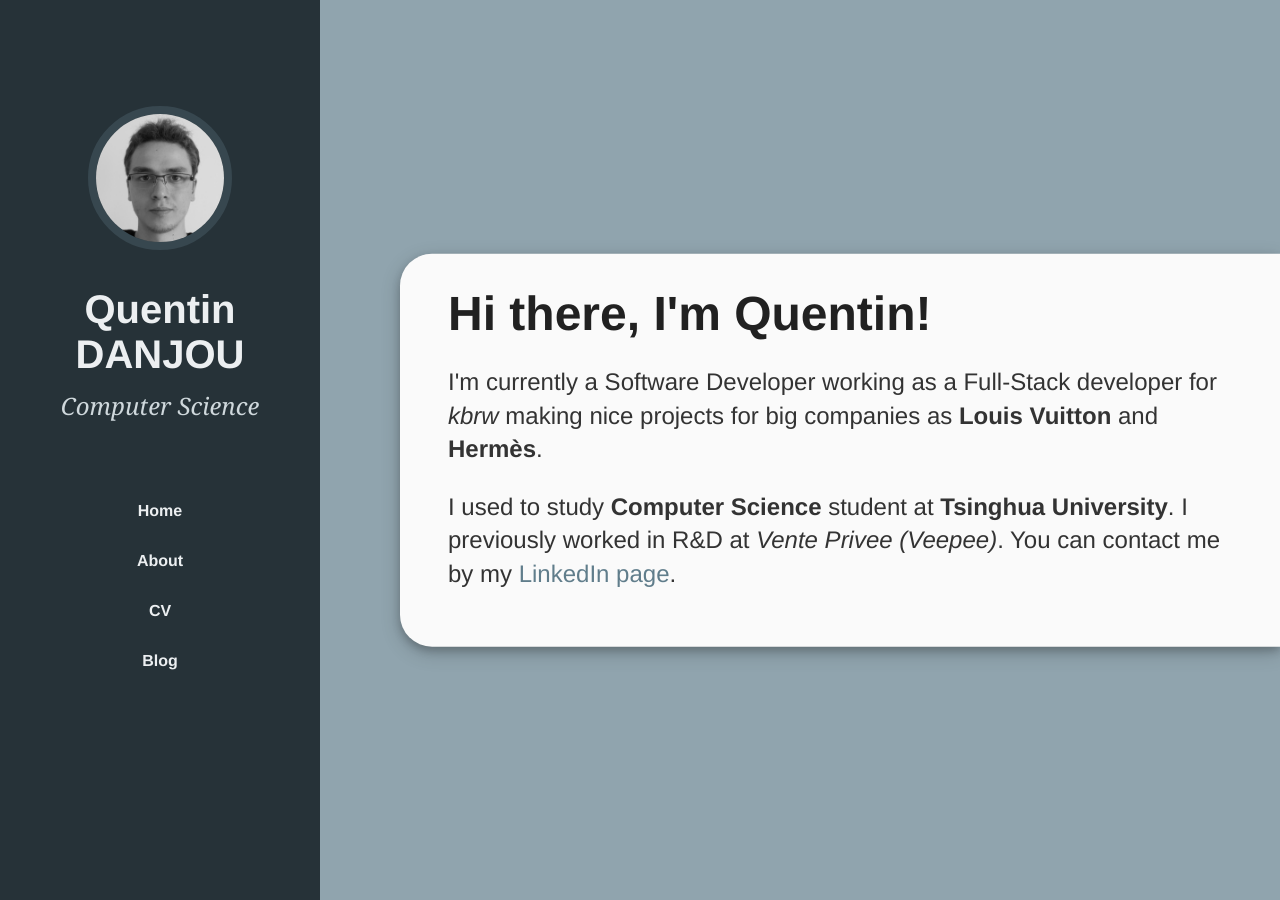
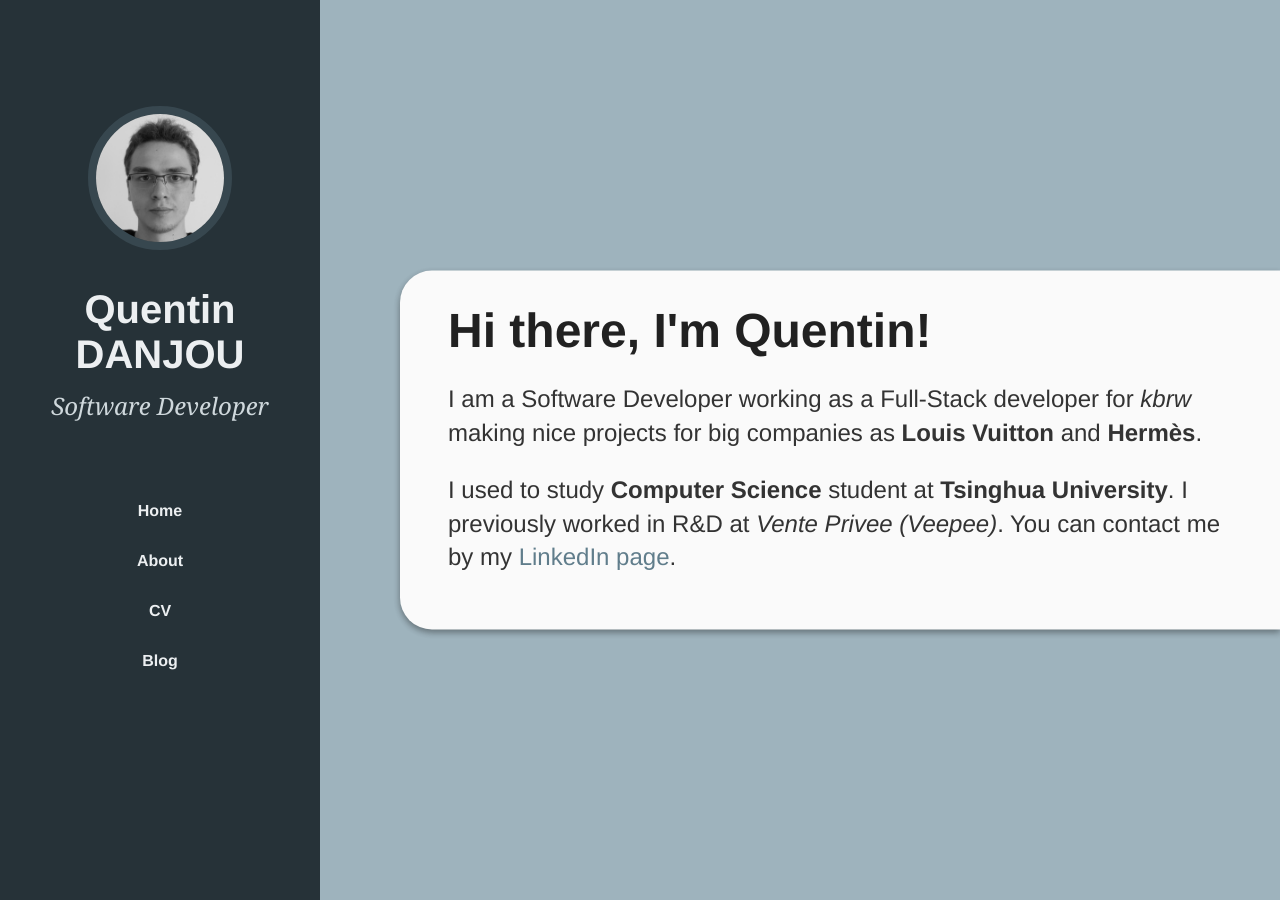
Before and after one commit to danjou-a/danjou-a.github.io, a Jekyll site: the page built from index.html, in a window 1280 px wide. Built offline with Jekyll 4.4.1, drawn with Linux system fonts in a browser that asks for light colours.

Commit message:
UI cleaner with better shadows and lighter background

```diff
--- a/_layouts/default.html
+++ b/_layouts/default.html
@@ -35,7 +35,7 @@
     <nav>
       <img class="img-profil" src="/assets/img/profil_ln.jpg">
       <h1>Quentin DANJOU</h1>
-      <p class="description">Computer Science</p>
+      <p class="description">Software Developer</p>
       <ul>
 	      <li><a href="/">Home</a></li>
 	      <li><a href="/about">About</a></li>
--- a/about/index.html
+++ b/about/index.html
@@ -6,10 +6,10 @@
 <p class="secret">49 20 6c 69 6b 65 20 63 68 69 63 6b 65 6e 21</p>
 <div class="bubble">
     <h2>{{ page.title }}</h2>
-    <p>My name is Quentin Danjou and I'm a french software developer currenty working as a Full-Stack developer at <i>kbrw</i> making some APIs and applications of Order Management System for big companies as <em>Louis Vuitton</em> and <em>Hermès</em>.</p>
+    <p>My name is Quentin Danjou and I am a french software developer currenty working as a Full-Stack developer at <i>kbrw</i> making some APIs and applications of Order Management System for big companies as <em>Louis Vuitton</em> and <em>Hermès</em>.</p>
     <p>I was a student in computer science at <em>{ EPITECH } - Paris</em>. I lived in <i>Beijing - China</i>, for 1 year to learn computer science as a Visiting Student at <a href="https://www.usnews.com/education/best-global-universities/computer-science"><em>Tsinghua University.</em></a></p>
     <p>My passion is the whole tech world, I love learning a lot from multiple tech fields. From hardware to artificial intelligence with a lot of algorithm design, and some sound analysis. I really like to explore really interesting field!</p>
     <p>I just have started a new hobby: Photography!</p>
-    <p> </p>
-    <p>This website was created with <em>Jekyll</em> a very powerfull tool for static website! I'm currently building it, so, please if you want more information take a look at my LinkedIn page or contact me.</p>
+    <p>~</p>
+    <p>This website was created with <em>Jekyll</em> a very powerfull tool for static website! I am still currently building it, so, please if you want more information take a look at my LinkedIn page or contact me.</p>
 </div>
--- a/css/main.css
+++ b/css/main.css
@@ -1,5 +1,5 @@
 body {
-    background-color: #90A4AE;
+    background-color: #9eb3bd;
     font-family:'Helvetica', 'Arial', 'sans-serif';
     margin: 0;
     padding: 0;
@@ -71,7 +71,8 @@
     border-top-left-radius: 2em;
     border-bottom-left-radius: 2em;
     padding: 2em 3em 2em 3em;
-    box-shadow: 0 4px 8px 0 rgba(0, 0, 0, 0.2), 0 6px 20px 0 rgba(0, 0, 0, 0.19);
+    box-shadow: 0 3px 6px rgba(0,0,0,0.16), 0 3px 6px rgba(0,0,0,0.23);
+    /* box-shadow: 0 4px 8px 0 rgba(0, 0, 0, 0.2), 0 6px 20px 0 rgba(0, 0, 0, 0.19); */
 }
 
 a {
@@ -106,7 +107,8 @@
     background-color: #FAFAFA;
     border-radius: 2em;
     padding: 2em 3em 2em 3em;
-    box-shadow: 0 4px 8px 0 rgba(0, 0, 0, 0.2), 0 6px 20px 0 rgba(0, 0, 0, 0.19);
+    box-shadow: 0 3px 6px rgba(0,0,0,0.16), 0 3px 6px rgba(0,0,0,0.23);
+    /* box-shadow: 0 4px 8px 0 rgba(0, 0, 0, 0.2), 0 6px 20px 0 rgba(0, 0, 0, 0.19); */
 }
 
 ul.posts {
@@ -153,7 +155,8 @@
     .blogBubble {
         border-radius: 1.5em;
         padding: 1.5em 2.25em 1.5em 2.25em;
-        box-shadow: 0 4px 8px 0 rgba(0, 0, 0, 0.2), 0 6px 20px 0 rgba(0, 0, 0, 0.19);
+        box-shadow: 0 3px 6px rgba(0,0,0,0.16), 0 3px 6px rgba(0,0,0,0.23);
+        /* box-shadow: 0 4px 8px 0 rgba(0, 0, 0, 0.2), 0 6px 20px 0 rgba(0, 0, 0, 0.19); */
     }
  }
 
--- a/index.html
+++ b/index.html
@@ -1,11 +1,11 @@
 ---
 layout: default
-title: Quentin Danjou
+title: Quentin Danjou - Software Developer
 ---
 
 <p class="secret">01110001 01110101 01100101 01101110 01110100 01101001 01101110 00101110 01100100 01100001 01101110 01101010 01101111 01110101 01000000 01101100 01101001 01110110 01100101 00101110 01100110 01110010</p>
 <div class="bubble">
   <h2>Hi there, I'm Quentin!</h2>
-  <p>I'm currently a Software Developer working as a Full-Stack developer for <i>kbrw</i> making nice projects for big companies as <em>Louis Vuitton</em> and <em>Hermès</em>.</p>
+  <p>I am a Software Developer working as a Full-Stack developer for <i>kbrw</i> making nice projects for big companies as <em>Louis Vuitton</em> and <em>Hermès</em>.</p>
   <p>I used to study <em>Computer Science</em> student at <em>Tsinghua University</em>. I previously worked in R&D at <i>Vente Privee (Veepee)</i>. You can contact me by my <a href="https://www.linkedin.com/in/danjou" target="_blank">LinkedIn page</a>.</p>
 </div>
```
